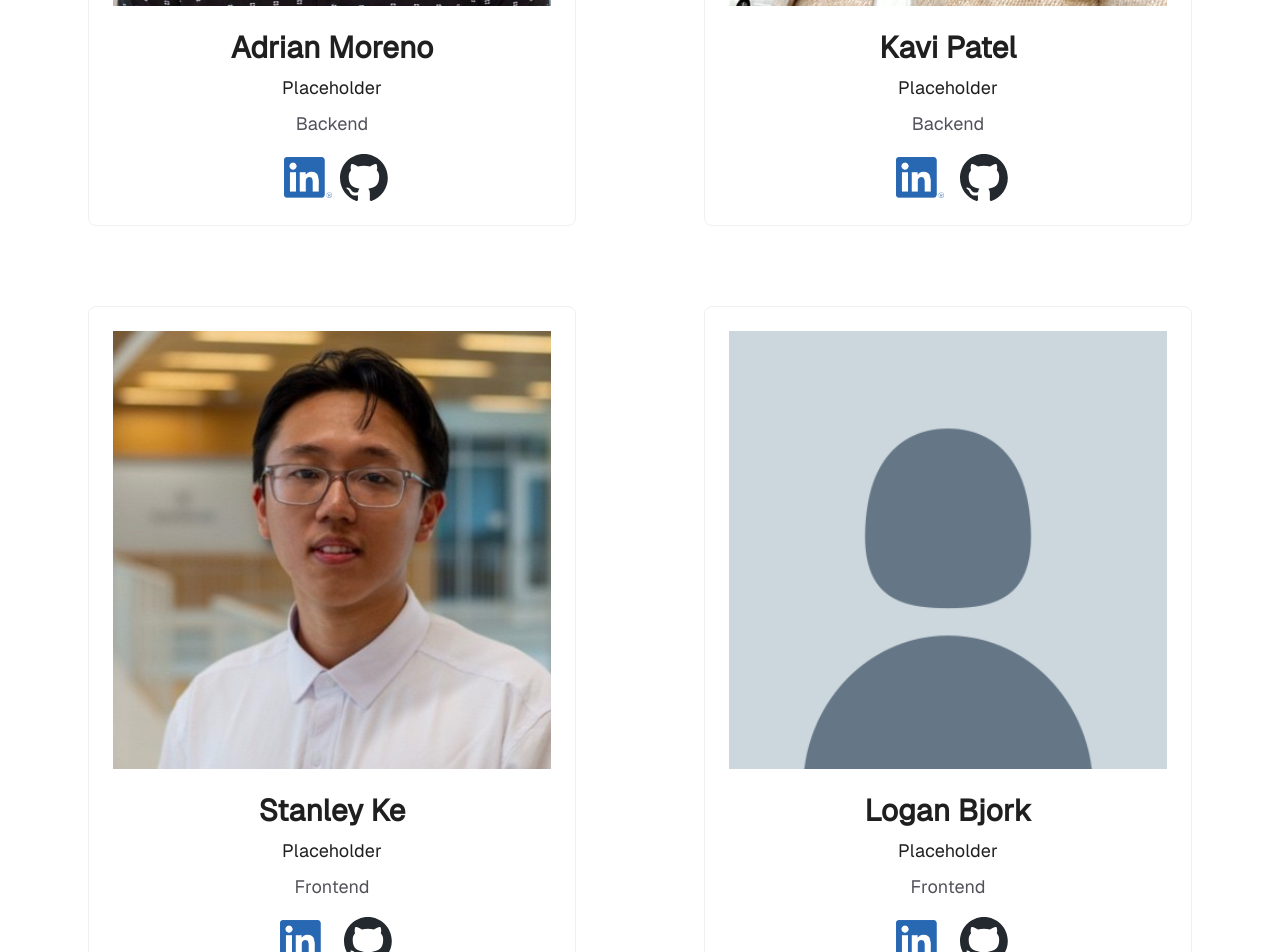
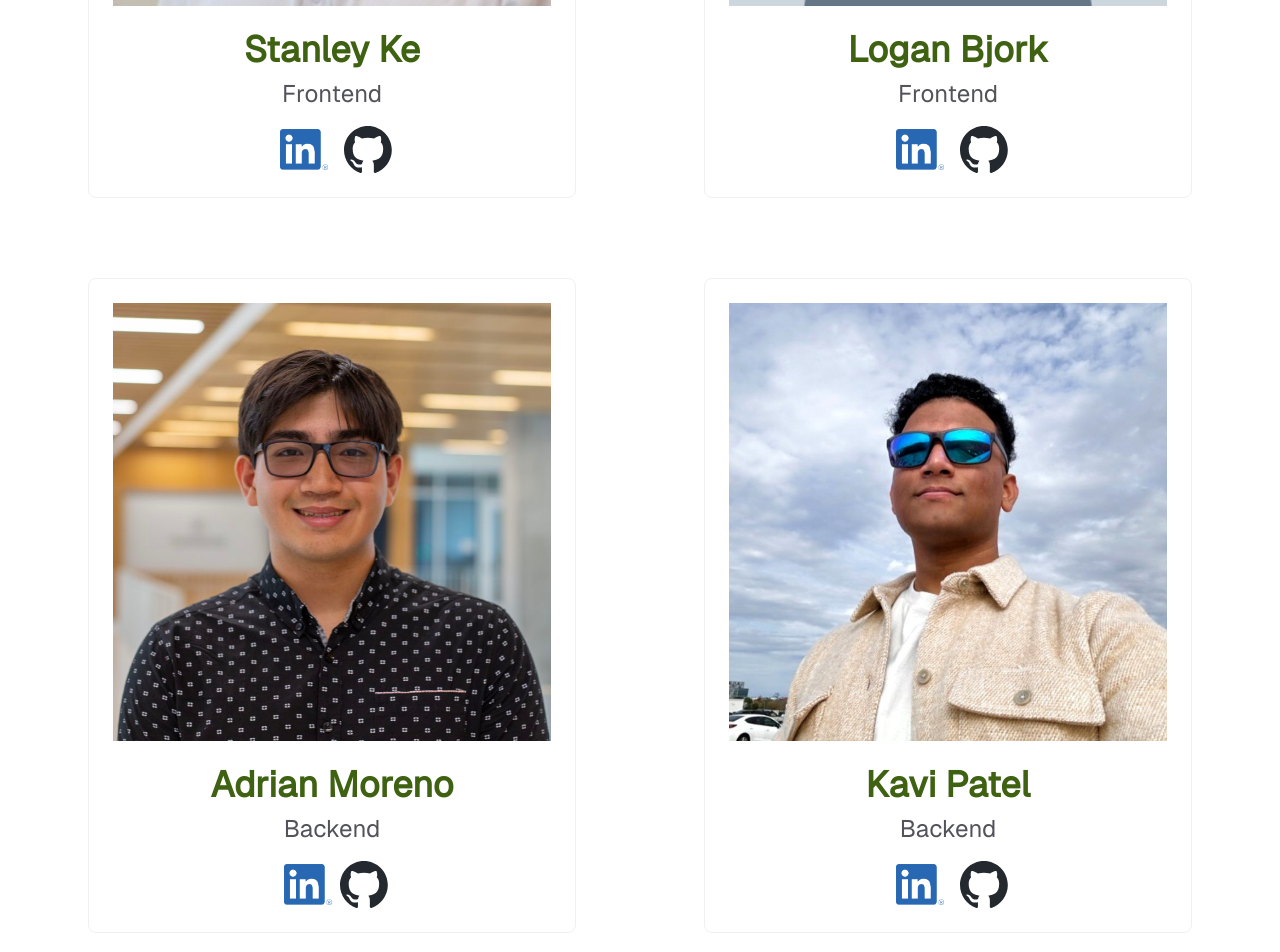
Before and after one commit to Kavipatel0/EnviroPact, a React (Vite) app in the folder Enviropact/: page / in a window 1280 px wide. Shown: the part 760-1712 px from the top of the page. Built offline with nearby package versions, Linux system fonts and the light colour scheme.

Commit message:
began QNA/tech stack

```diff
--- a/Enviropact/src/screens/About.jsx
+++ b/Enviropact/src/screens/About.jsx
@@ -34,10 +34,42 @@ function About() {
             <p className="p-8 text-2xl flex justify-center geist-reg">Team SLAK (this is placeholder text)</p>
             <div className="p-10 flex flex-row items-center justify-center space-x-32">
               <Card style={{ width: 500 }}>
+                <img src="../../assets/images/stanley.jpg" className="object-cover w-full"></img>
+                <h2 className="pt-6 flex justify-center text-4xl text-lime-800 font-bold geist-reg">Stanley Ke</h2>
+                {/* <p className="p-2 flex justify-center text-lg geist-reg">Placeholder</p> */}
+                <p className="pt-2 pb-4 text-zinc-600 flex justify-center text-2xl geist-reg">Frontend</p>
+                <div className="flex justify-center space-x-2">
+                    <a href="https://www.linkedin.com/in/stanley-ke/" className="flex items-center justify-center w-16">
+                        <img src="../../assets/images/LI-In-Bug.png" className="flex w-12"></img>
+                    </a>
+                    <a href="https://github.com/SobaSkee" className="flex items-center justify-center w-12">
+                        <img src="../../assets/images/github-mark.svg" className="flex w-12"></img>
+                    </a>
+                </div>
+                </Card>
+
+              <Card style={{ width: 500 }}>
+                <img src="../../assets/images/placeholder.png" className="object-cover w-full"></img>
+                <h2 className="pt-6 flex justify-center text-4xl text-lime-800 font-bold geist-reg">Logan Bjork</h2>
+                {/* <p className="p-2 flex justify-center text-lg geist-reg">Placeholder</p> */}
+                <p className="pt-2 pb-4 text-zinc-600 flex justify-center text-2xl geist-reg">Frontend</p>
+                <div className="flex justify-center space-x-2">
+                  <a href="https://www.linkedin.com/in/loganbjork/" className="flex items-center justify-center w-16">
+                    <img src="../../assets/images/LI-In-Bug.png" className="flex w-12"></img>
+                  </a>
+                  <a href="https://github.com/loganjaymes" className="flex items-center justify-center w-12">
+                    <img src="../../assets/images/github-mark.svg" className="flex w-12"></img>
+                  </a>
+                </div>
+              </Card>
+            </div>
+
+            <div className="p-10 flex flex-row items-center justify-center space-x-32">
+              <Card style={{ width: 500 }}>
                 <img src="../../assets/images/adrian.jpg" className="object-cover w-full"></img>
-                        <h2 className="pt-6 flex justify-center text-3xl font-bold geist-reg">Adrian Moreno</h2>
-                        <p className="p-2 flex justify-center text-lg geist-reg">Placeholder</p>
-                        <p className="pb-4 text-zinc-600 flex justify-center text-lg geist-reg">Backend</p>
+                <h2 className="pt-6 flex justify-center text-4xl text-lime-800 font-bold geist-reg">Adrian Moreno</h2>
+                {/* <p className="p-2 flex justify-center text-lg geist-reg">Placeholder</p> */}
+                <p className="pt-2 pb-4 text-zinc-600 flex justify-center text-2xl geist-reg">Backend</p>
                 <div className="flex justify-center items-center">
                   <a href="https://www.linkedin.com/in/adrian-moreno25/" className="flex items-center justify-center w-16">
                     <img src="../../assets/images/LI-In-Bug.png" className="flex w-12"></img>
@@ -50,9 +82,9 @@ function About() {
 
               <Card style={{ width: 500 }}>
                 <img src="../../assets/images/kavi.jpg" className="object-cover w-full"></img>
-                        <h2 className="pt-6 flex justify-center text-3xl font-bold geist-reg">Kavi Patel</h2>
-                        <p className="p-2 flex justify-center text-lg geist-reg">Placeholder</p>
-                        <p className="pb-4 text-zinc-600 flex justify-center text-lg geist-reg">Backend</p>
+                <h2 className="pt-6 flex justify-center text-4xl text-lime-800 font-bold geist-reg">Kavi Patel</h2>
+                {/* <p className="p-2 flex justify-center text-lg geist-reg">Placeholder</p> */}
+                <p className="pt-2 pb-4 text-zinc-600 flex justify-center text-2xl geist-reg">Backend</p>
                 <div className="flex justify-center space-x-2">
                   <a href="https://www.linkedin.com/in/kavip05/" className="flex items-center justify-center w-16">
                     <img src="../../assets/images/LI-In-Bug.png" className="flex w-12"></img>
@@ -63,38 +95,13 @@ function About() {
                 </div>
               </Card>
             </div>
+          </div>
+        </section>
 
-                <div className="p-10 flex flex-row items-center justify-center space-x-32">
-                    <Card style={{ width: 500 }}>
-                        <img src="../../assets/images/stanley.jpg" className="object-cover w-full"></img>
-                        <h2 className="pt-6 flex justify-center text-3xl font-bold geist-reg">Stanley Ke</h2>
-                        <p className="p-2 flex justify-center text-lg geist-reg">Placeholder</p>
-                        <p className="pb-4 text-zinc-600 flex justify-center text-lg geist-reg">Frontend</p>
-                        <div className="flex justify-center space-x-2">
-                            <a href="https://www.linkedin.com/in/stanley-ke/" className="flex items-center justify-center w-16">
-                                <img src="../../assets/images/LI-In-Bug.png" className="flex w-12"></img>
-                            </a>
-                            <a href="https://github.com/SobaSkee" className="flex items-center justify-center w-12">
-                                <img src="../../assets/images/github-mark.svg" className="flex w-12"></img>
-                            </a>
-                        </div>
-                    </Card>
-
-                    <Card style={{ width: 500 }}>
-                        <img src="../../assets/images/placeholder.png" className="object-cover w-full"></img>
-                        <h2 className="pt-6 flex justify-center text-3xl font-bold geist-reg">Logan Bjork</h2>
-                        <p className="p-2 flex justify-center text-lg geist-reg">Placeholder</p>
-                        <p className="pb-4 text-zinc-600 flex justify-center text-lg geist-reg">Frontend</p>
-                        <div className="flex justify-center space-x-2">
-                            <a href="https://www.linkedin.com/in/loganbjork/" className="flex items-center justify-center w-16">
-                                <img src="../../assets/images/LI-In-Bug.png" className="flex w-12"></img>
-                            </a>
-                            <a href="https://github.com/loganjaymes" className="flex items-center justify-center w-12">
-                                <img src="../../assets/images/github-mark.svg" className="flex w-12"></img>
-                            </a>
-                        </div>
-                    </Card>
-                </div>
+        <section className="bg-white-100">
+          <div className="p-12 py-4 max-w-full">
+            <h1 className="font-bold text-center text-black text-6xl geist-reg">How It's Made</h1>
+            <p className="p-8 text-2xl flex justify-center geist-reg">Include tech stack here</p>
           </div>
         </section>
     </div>
```
Lines whose indentation alone changed are shown as unchanged.
